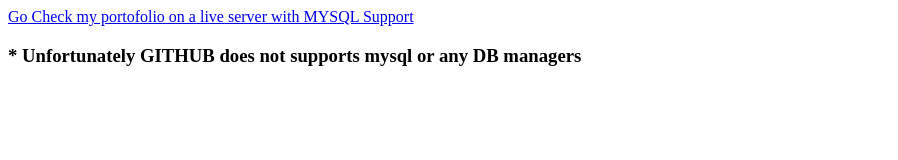
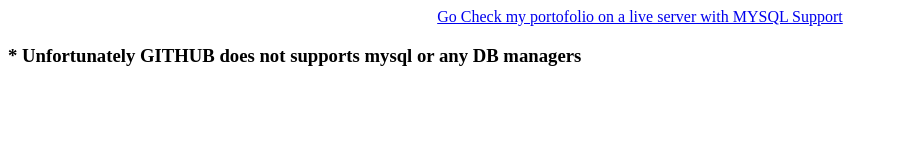
Before and after one commit to nightdevil00/nightdevil00.github.io, a plain HTML site: page index.html in a window 1280 px wide. Shown: the whole page, without its empty margins (0-898 px from the left). Drawn offline with Linux system fonts and the light colour scheme.

Commit message:
Update index.html

```diff
--- a/index.html
+++ b/index.html
@@ -1,9 +1,10 @@
 <html>
 <body>
-
+<p align="center">
 
 <a href="https://mikeprogrammer.000webhostapp.com"> Go Check my portofolio on a live server with MYSQL Support </a>
 <h3>* Unfortunately GITHUB does not supports mysql or any DB managers </h3>
 
+  </p>
 </body>
 </html>
```
